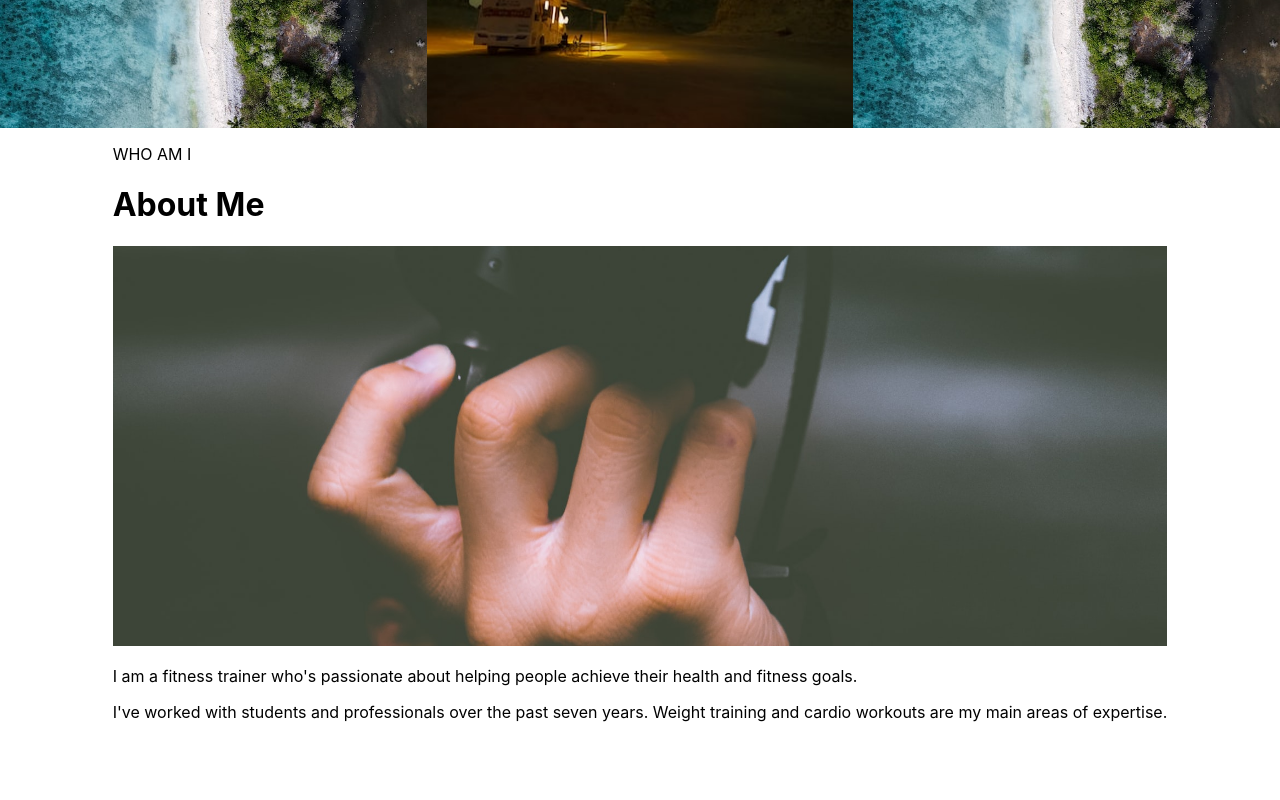
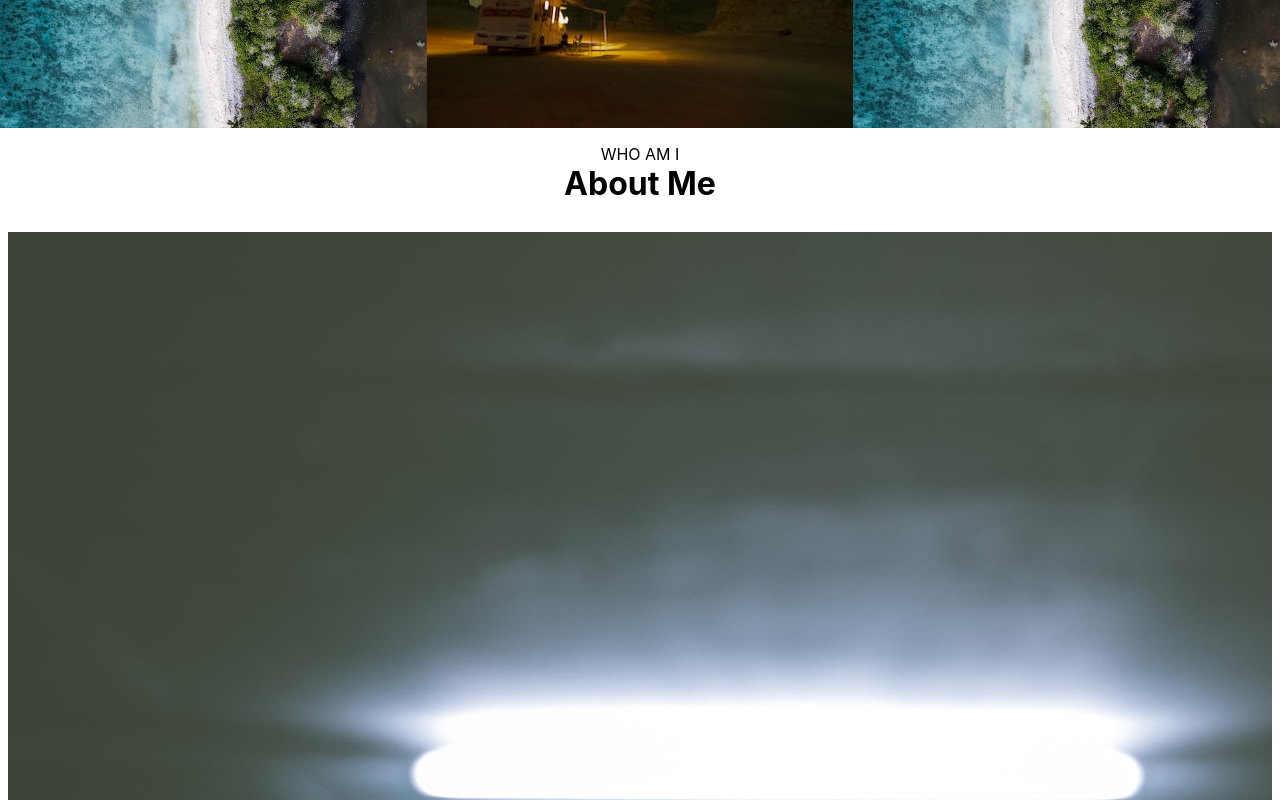
Before and after one commit to Nicolewrack23/Photography-Website, a React (Create React App) app in the folder client/: page / in a window 1280 px wide. Shown: the part 1240-2040 px from the top of the page. Before the commit the page ends 1978 px from the top, so only its background shows below. Built offline with nearby package versions, Linux system fonts and the light colour scheme.

Commit message:
changing styling for about page

```diff
--- a/client/src/components/About/AboutPage.module.css
+++ b/client/src/components/About/AboutPage.module.css
@@ -3,51 +3,27 @@
   justify-content: center;
   align-content: center;
 }
-
-.card {
-  max-width: 70%;
-  margin: 2rem auto;
-  background-color: white;
-  border: 1px solid lightgrey;
-  box-shadow: rgba(255, 255, 255, 0.1) 0px 1px 1px 0px inset,
-    rgba(50, 50, 93, 0.25) 0px 50px 100px -20px,
-    rgba(0, 0, 0, 0.3) 0px 30px 60px -30px;
+.AboutTitle {
+  display: grid;
+  justify-items: center;
+}
+.aboutWho {
+  margin-bottom: 0rem;
+}
+.aboutH1 {
+  margin-top: 0rem;
+}
+.aboutGrid {
+  display: grid;
+}
+.aboutImage {
+  max-width: 100%;
+  margin: 0.5rem;
 }
 .cardImage {
-  max-width: 100%;
+  width: 100%;
+  height: 100%;
   aspect-ratio: 1/1;
   object-fit: cover;
-  object-position: bottom;
+  object-position: center;
 }
-.textStyling {
-  padding: 1.5rem;
-}
-.heading {
-  margin-top: 0;
-}
-.icons {
-  margin-top: 0.5rem;
-  margin-right: 0.5rem;
-  padding: 0.75rem;
-  border-radius: 1.25rem;
-  background-image: linear-gradient(
-    120deg,
-    rgba(240, 147, 251, 0.3) 0%,
-    rgba(245, 87, 108, 0.3) 100%
-  );
-}
-@media (min-width: 40rem) {
-  .card {
-    display: grid;
-    grid-template-columns: 1fr 1fr;
-  }
-  .cardImage {
-    height: 50vh;
-    width: 100%;
-    min-height: 100%;
-  }
-  .imageDiv {
-    max-width: 100%;
-    max-height: 100%;
-  }
-}
```
